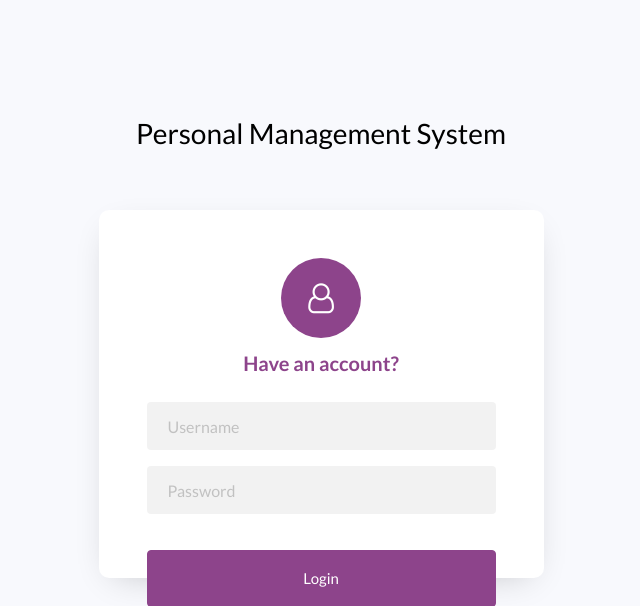
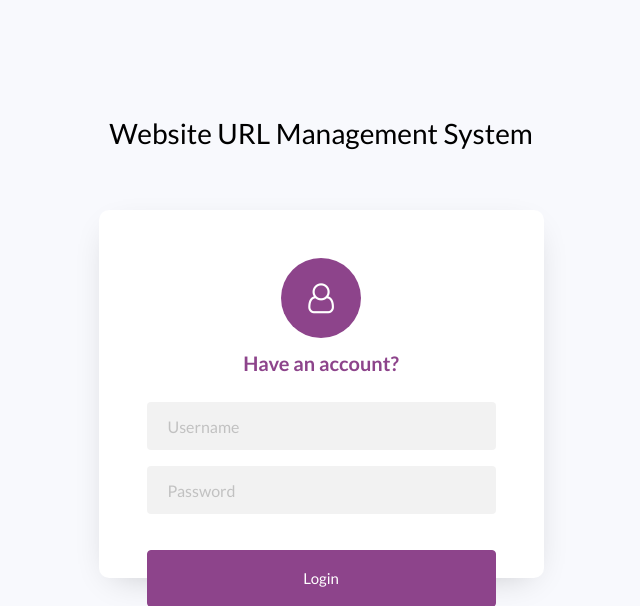
Before and after one commit to mpowerrenterprise/website-url-management-system, a PHP site: page / in a window 1280 px wide. Shown: the top 606 px of the page, without its empty margins (319-959 px from the left). Run offline with PHP 8.4, Linux system fonts and the light colour scheme.

Commit message:
Change name on index page

```diff
--- a/0-project-files/index.php
+++ b/0-project-files/index.php
@@ -37,7 +37,7 @@ if(isset($_SESSION["login_session"])){
 			<form action="handle_login.php" method = "POST">
 				<div class="row justify-content-center">
 					<div class="col-md-6 text-center mb-5">
-						<h2 class="heading-section">Personal Management System</h2>
+						<h2 class="heading-section">Website URL Management System</h2>
 					</div>
 				</div>
 				<div class="row justify-content-center">
```
